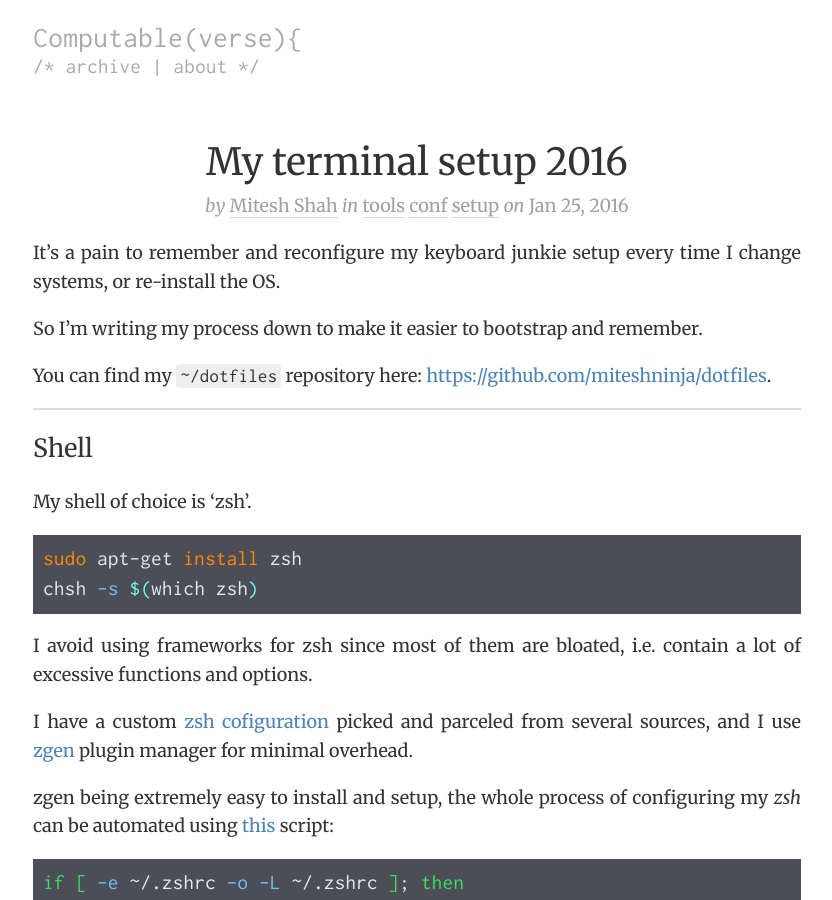
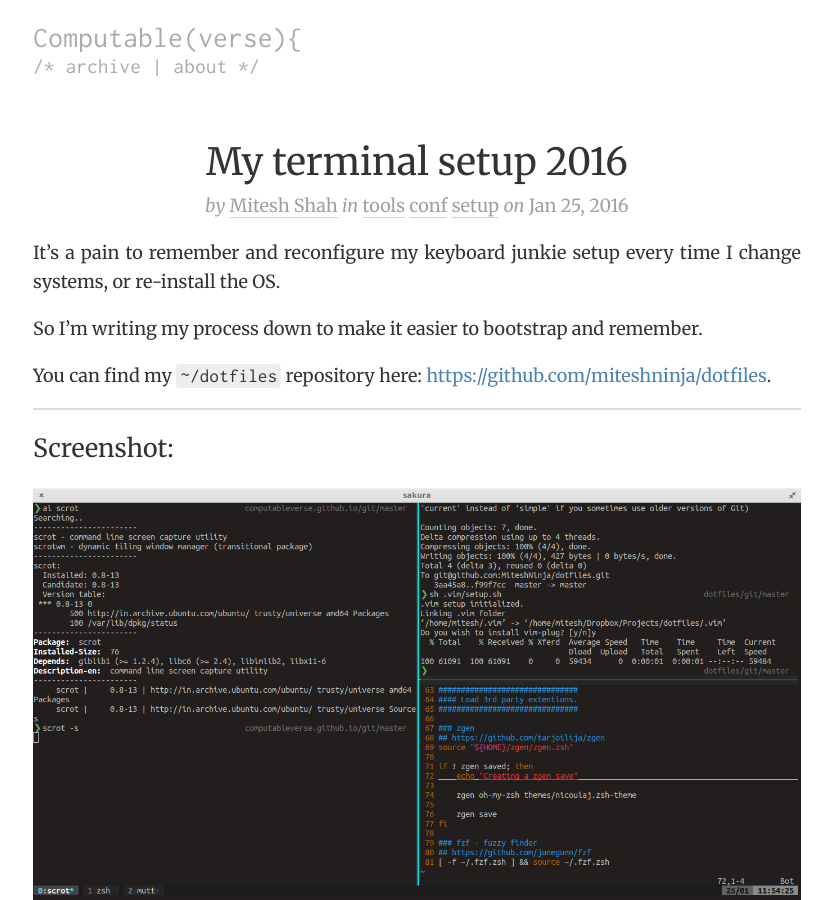
Before and after one commit to Computableverse/computableverse.github.io, a Jekyll site: the page built from _posts/2016-01-25-my-terminal-setup.md, in a window 1280 px wide and 900 px high. Shown: the whole window, without its empty margins (223-1055 px from the left). Built offline with Jekyll 4.4.1, drawn with Linux system fonts in a browser that asks for light colours; Markdown is read by kramdown in place of the engine named in the settings; comment, search, counter and statistics services are not loaded.

Commit message:
Added excerpt and screenshot to terminal-setup.md

```diff
--- a/_posts/2016-01-25-my-terminal-setup.md
+++ b/_posts/2016-01-25-my-terminal-setup.md
@@ -10,6 +10,15 @@
 So I'm writing my process down to make it easier to bootstrap and remember.
 
 You can find my `~/dotfiles` repository here: [https://github.com/miteshninja/dotfiles](https://github.com/miteshninja/dotfiles "dotfiles.git").
+
+<!--more-->
+
+---
+
+### Screenshot:
+
+![screenshot-terminal](/assets/images/terminal-01.png)
+[full size](/assets/images/terminal-01.png)
 
 ---
 
```
Also changed, not shown: assets/images/terminal-01.png (added).
